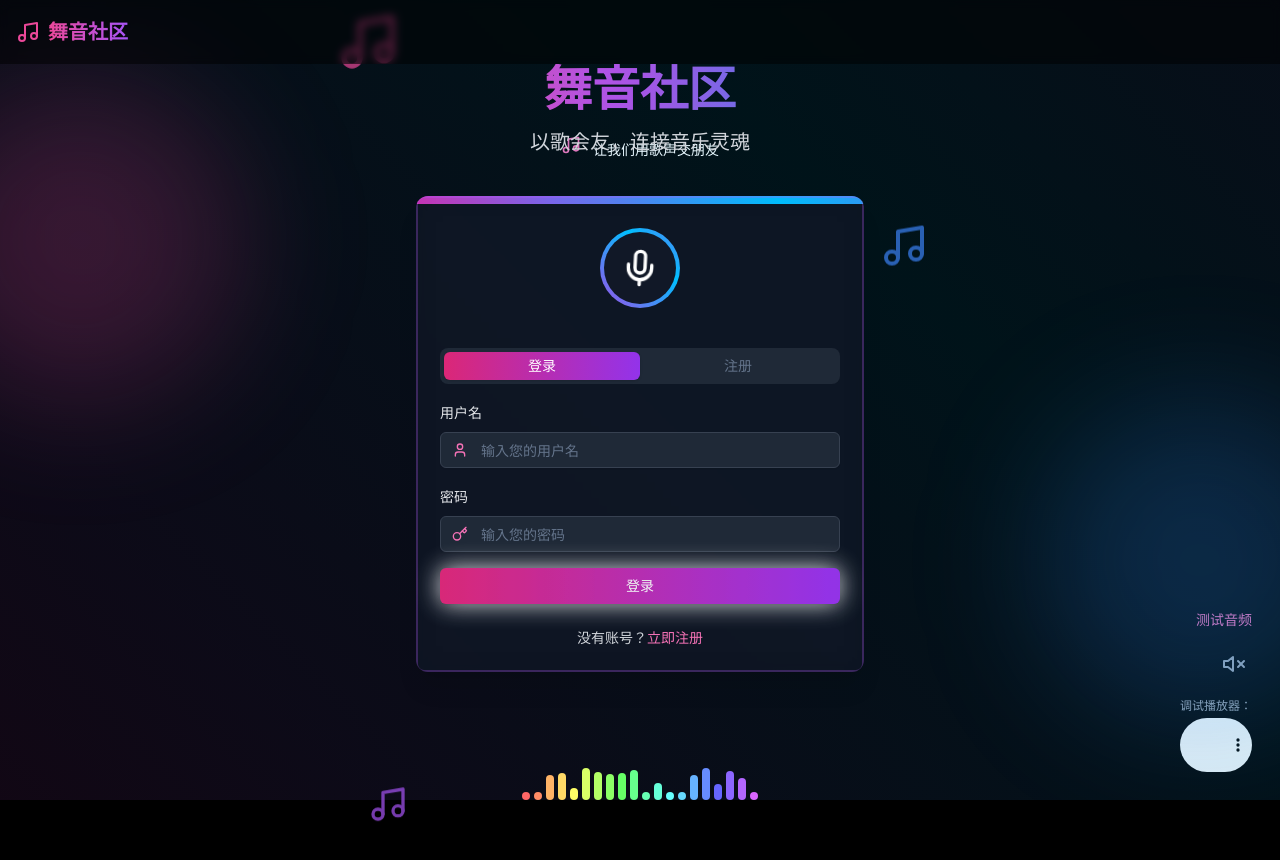
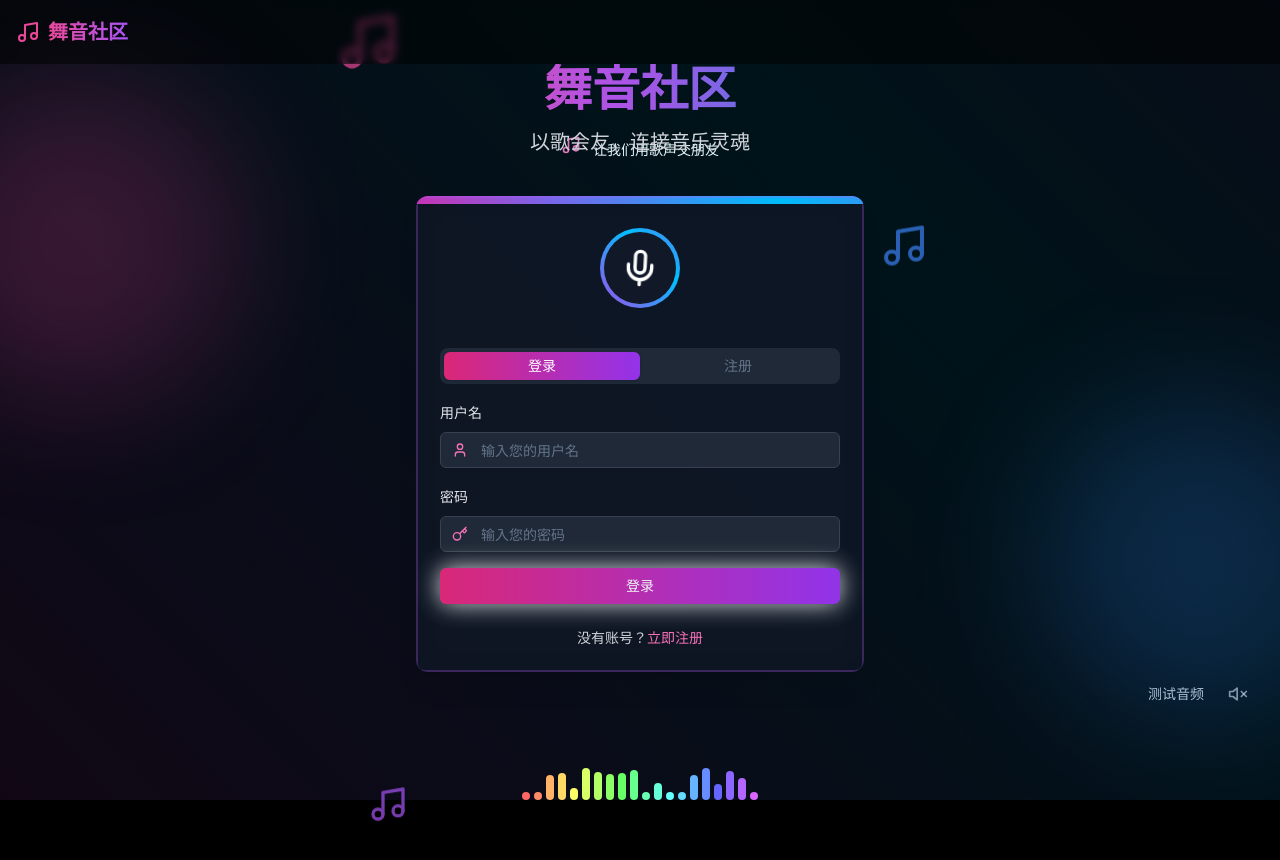
Before and after one commit to edwin6127/singing-social, a React (Vite) app: page / in a window 1280 px wide. Shown: the top 860 px of the page. Built offline with nearby package versions, Linux system fonts and the light colour scheme.

Commit message:
Improve music player UI and UX

```diff
--- a/src/components/ui/music-player.tsx
+++ b/src/components/ui/music-player.tsx
@@ -2,14 +2,8 @@ import { useState, useEffect, useRef } from 'react';
 import { Volume2, VolumeX } from 'lucide-react';
 import { Button } from './button';
 
-interface Song {
-  title: string;
-  artist: string;
-  url: string;
-}
-
 const testAudio = new Audio('/music/test-loud.mp3');
-testAudio.volume = 1;
+testAudio.volume = 0.5; // 降低默认音量
 
 export function MusicPlayer() {
   const [isPlaying, setIsPlaying] = useState(false);
@@ -17,18 +11,16 @@ export function MusicPlayer() {
 
   useEffect(() => {
     const handlePlay = () => {
-      console.log('Audio started playing');
       setIsPlaying(true);
     };
 
     const handlePause = () => {
-      console.log('Audio paused');
       setIsPlaying(false);
     };
 
     const handleError = (e: ErrorEvent) => {
       console.error('Audio error:', e);
-      setError(`音频错误：${e.message || '未知错误'}`);
+      setError('未知错误');
     };
 
     testAudio.addEventListener('play', handlePlay);
@@ -52,51 +44,35 @@ export function MusicPlayer() {
       }
     } catch (err) {
       console.error('播放错误:', err);
-      setError(`播放失败：${err instanceof Error ? err.message : '未知错误'}`);
+      setError('音频播放失败，请点击页面启用声音');
     }
   };
 
   return (
-    <div className="fixed bottom-4 right-4 flex flex-col items-end space-y-2">
-      <div className="bg-black/50 backdrop-blur-sm rounded-lg p-3 text-right">
-        <p className="text-pink-400 text-sm font-medium animate-fade-in">
+    <div className="fixed bottom-20 right-4 flex flex-col items-end space-y-2">
+      <div className="bg-black/30 backdrop-blur-sm rounded-full p-2 flex items-center gap-2">
+        <span className="text-white/80 text-sm px-2">
           测试音频
-        </p>
-        {error && (
-          <p className="text-red-400 text-xs mt-1">
-            {error}
-          </p>
-        )}
-
-        {/* 音频控制 */}
-        <div className="mt-4">
+        </span>
         <Button
           variant="ghost"
           size="icon"
-            className="bg-black/50 backdrop-blur-sm hover:bg-black/70"
+          className="hover:bg-white/10 rounded-full transition-colors"
           onClick={togglePlay}
         >
           {isPlaying ? (
-              <Volume2 className="h-6 w-6 text-pink-500 animate-glow" />
+            <Volume2 className="h-5 w-5 text-white animate-pulse" />
           ) : (
-              <VolumeX className="h-6 w-6 text-gray-400" />
+            <VolumeX className="h-5 w-5 text-white/60" />
           )}
         </Button>
       </div>
 
-        {/* 调试信息 */}
-        <div className="mt-4 text-left">
-          <p className="text-xs text-gray-400">调试播放器：</p>
-          <audio
-            controls
-            src="/music/test-loud.mp3"
-            className="w-full mt-1"
-            onPlay={() => console.log('控件播放')}
-            onPause={() => console.log('控件暂停')}
-            onError={(e) => console.error('控件错误:', e)}
-          />
+      {error && (
+        <div className="bg-red-500/20 backdrop-blur-sm rounded-lg p-2 text-sm text-white/90 animate-fade-in">
+          {error}
         </div>
-      </div>
+      )}
     </div>
   );
 }
```
Lines whose indentation alone changed are shown as unchanged.
